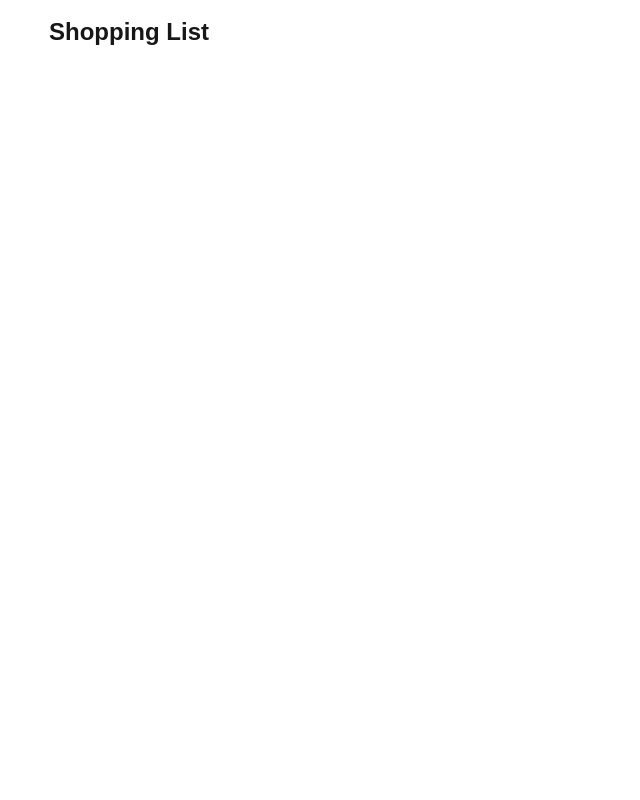
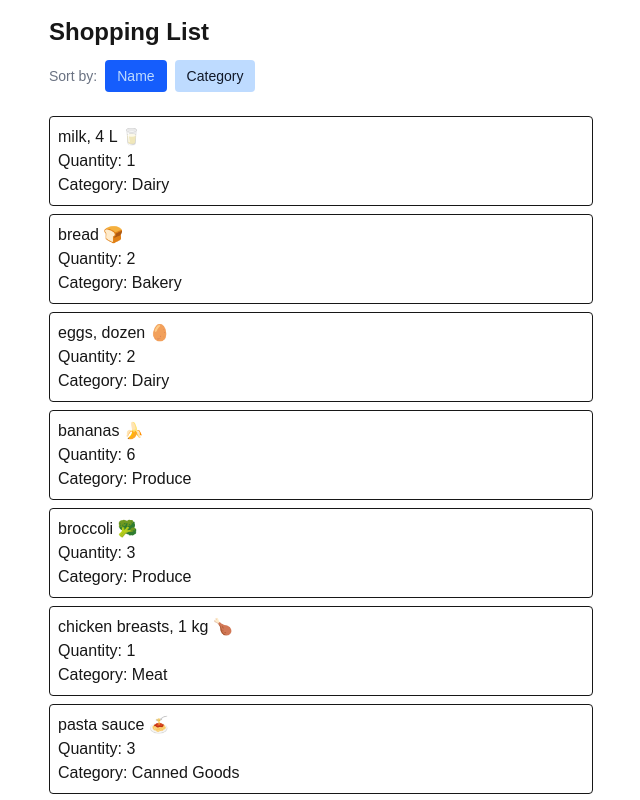
Before and after one commit to heet-talati/cprg306-assignments, a Next.js app: page /week-6 in a window 1280 px wide. Shown: the top 800 px of the page, without its empty margins (319-959 px from the left). Built offline with nearby package versions, Linux system fonts and the light colour scheme.

Commit message:
Added two buttons with list sorting functionality

```diff
--- a/app/week-6/item-list.js
+++ b/app/week-6/item-list.js
@@ -1 +1,53 @@
-export default function ItemList() {}
+"use client";
+
+import { useState } from "react";
+import Item from "./item";
+import * as Items from "./items.json";
+
+export default function ItemList() {
+  const [items, setItems] = useState(JSON.parse(JSON.stringify(Items.default)));
+  const [sortBy, setSortBy] = useState("name");
+
+  return (
+    <>
+      <div className="flex items-center gap-2 my-3">
+        <p className="font-medium text-sm text-gray-500 ">Sort by:</p>
+        <button
+          className={`font-medium text-sm px-3 py-1.5 rounded cursor-pointer ${
+            sortBy === "name"
+              ? "text-blue-200 bg-blue-600"
+              : "text-gray-900 bg-blue-200"
+          }`}
+          onClick={() => {
+            setSortBy("name");
+            setItems((items) =>
+              items.sort((a, b) => a.name.localeCompare(b.name))
+            );
+          }}
+        >
+          Name
+        </button>
+        <button
+          className={`font-medium text-sm px-3 py-1.5 rounded cursor-pointer ${
+            sortBy === "category"
+              ? "text-blue-200 bg-blue-600"
+              : "text-gray-900 bg-blue-200"
+          }`}
+          onClick={() => {
+            setSortBy("category");
+            setItems((items) =>
+              items.sort((a, b) => a.category.localeCompare(b.category))
+            );
+          }}
+        >
+          Category
+        </button>
+      </div>
+      <ul className="mt-3 flex flex-col gap-2">
+        {items.map((item) => {
+          return <Item key={item.id} {...item} />;
+        })}
+      </ul>
+    </>
+  );
+}
```
